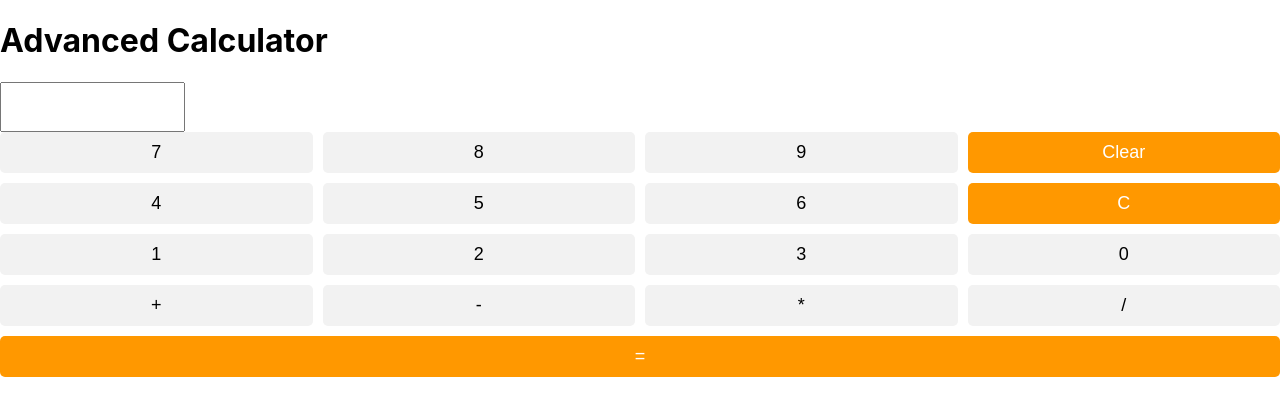
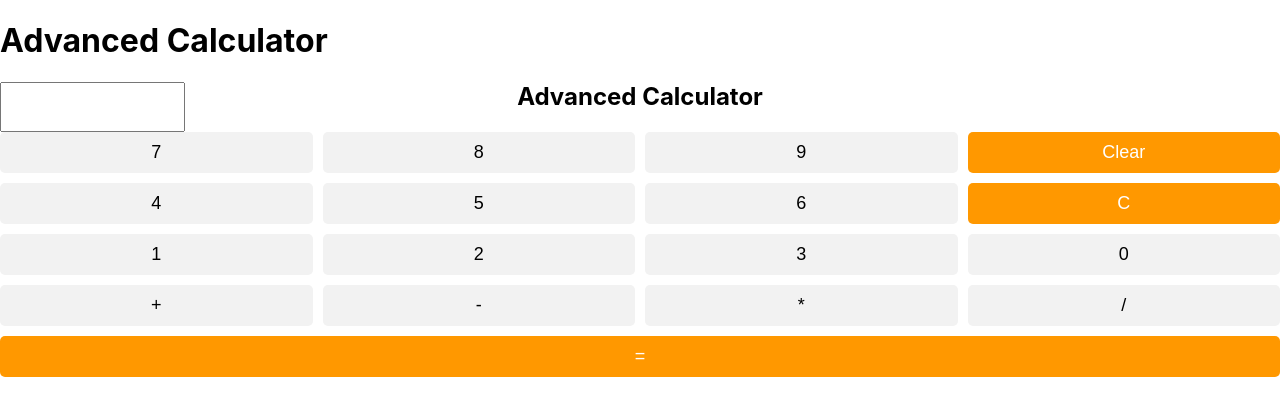
Before and after one commit to ARNAVSINHA1/Calculator, a React (Create React App) app in the folder calculator/: page / in a window 1280 px wide. Shown: the top 416 px of the page. Built offline with nearby package versions, Linux system fonts and the light colour scheme.

Commit message:
Update Calculator.jsx

```diff
--- a/calculator/src/Calculator.jsx
+++ b/calculator/src/Calculator.jsx
@@ -26,7 +26,8 @@ const Calculator = () => {
 
   return (
     <div className="calculator">
-      <input type="text" value={result} />
+    <h1>Advanced Calculator</h1>
+    <input type="text" value={result} />
       <div className="keypad">
 
 
```
